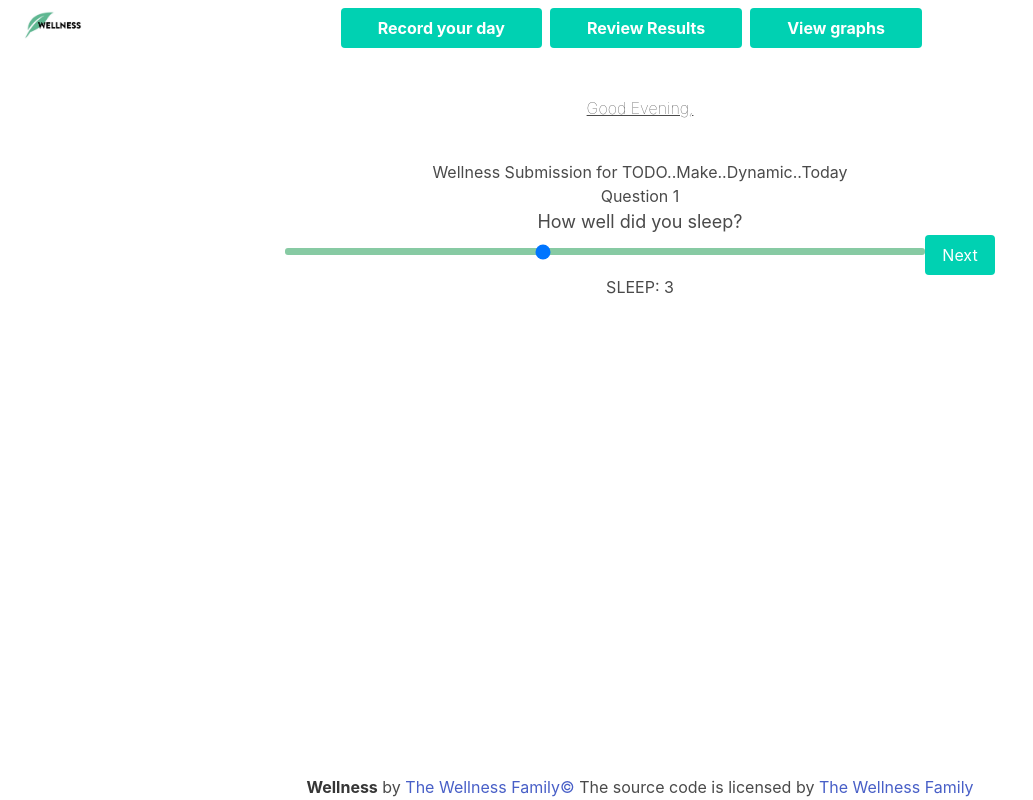
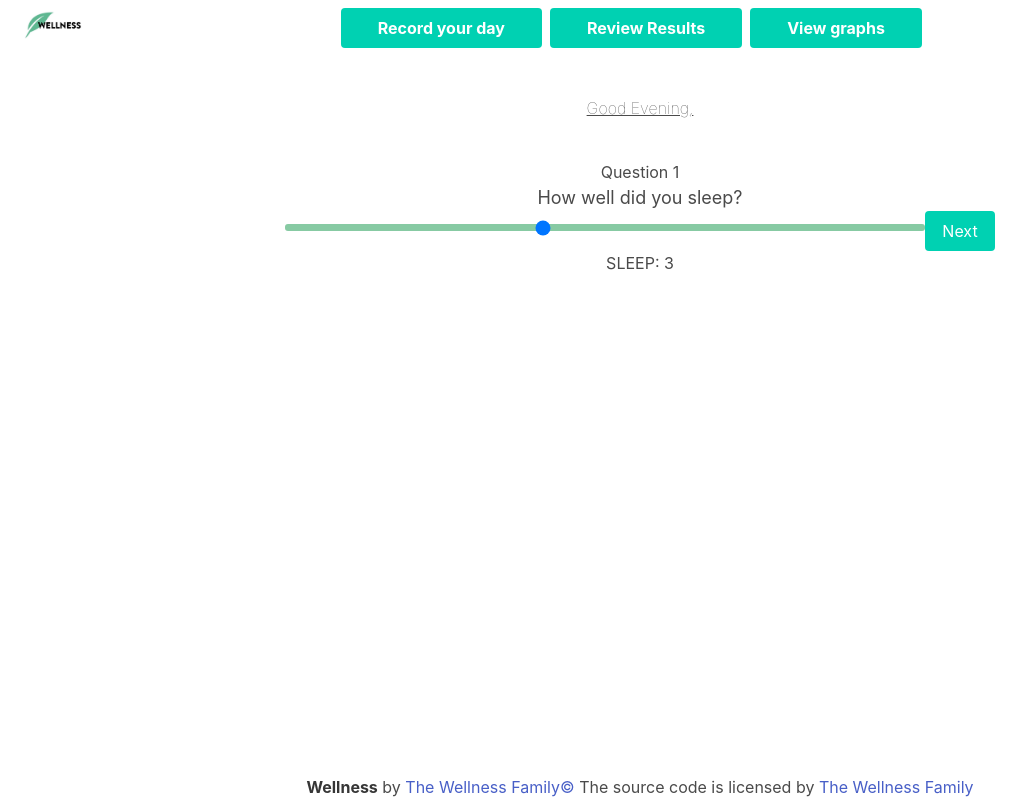
Before and after one commit to rdtclark/wellness_tracker, a React (Create React App) app: page /submission in a window 1280 px wide. Shown: the whole page, without its empty margins (0-1033 px from the left). Built offline with nearby package versions, Linux system fonts and the light colour scheme; no server answers.

Commit message:
remove TDO on questions

```diff
--- a/src/components/QuestionList.js
+++ b/src/components/QuestionList.js
@@ -122,7 +122,6 @@ class QuestionList extends Component {
   render() {
     return (
       <>
-        <h2>Wellness Submission for TODO..Make..Dynamic..Today</h2>
         <p>Question {this.state.currentStep}</p>
         <form className="question-form" onSubmit={this.handleSubmit}>
           <Step1
```
